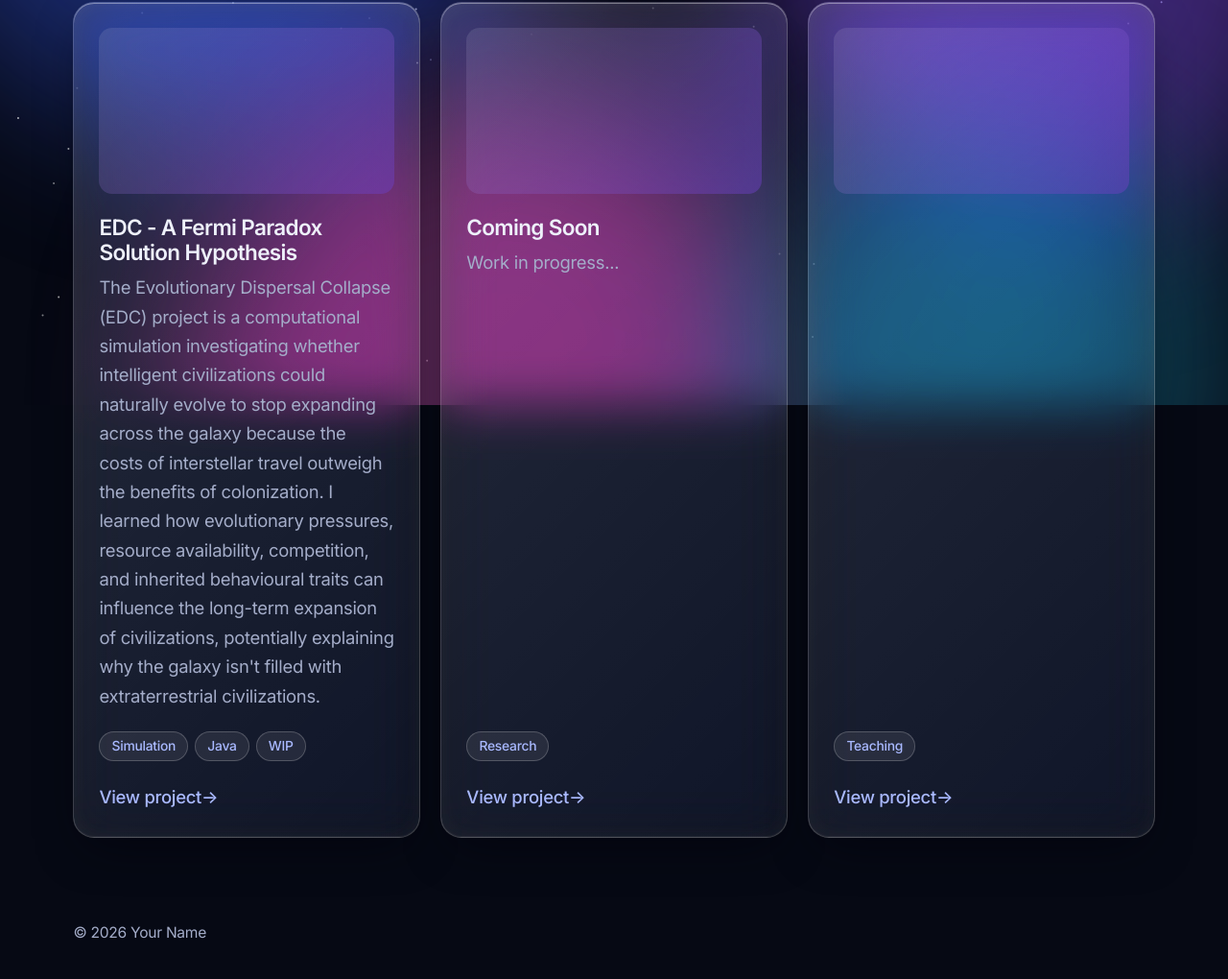
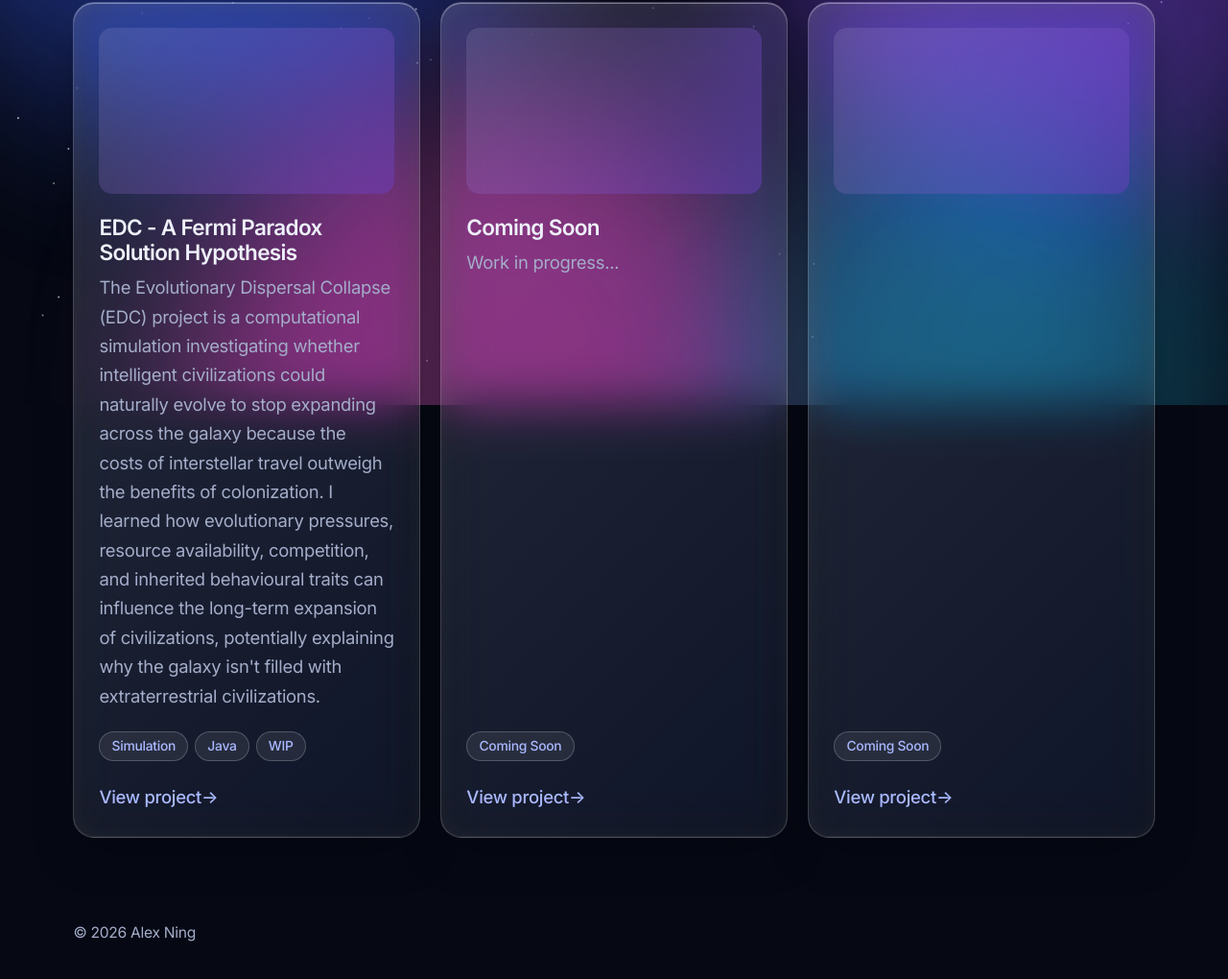
Before and after one commit to aleycn-astro/aleycnastronomy, a plain HTML site: page projects.html in a window 1280 px wide. Shown: the part 378-1398 px from the top of the page at 96% size. Drawn offline with nearby package versions, Linux system fonts and the light colour scheme.

Commit message:
projects.html

```diff
--- a/projects.html
+++ b/projects.html
@@ -51,21 +51,21 @@
       <div class="thumb"></div>
       <h3>Coming Soon</h3>
       <p>Work in progress...</p>
-      <div class="tags"><span class="tag">Research</span></div>
+      <div class="tags"><span class="tag">Coming Soon</span></div>
       <a class="more" href="#">View project</a>
     </article>
     <article class="card reveal">
       <div class="thumb"></div>
       <h3>  </h3>
       <p>  </p>
-      <div class="tags"><span class="tag">Teaching</span></div>
+      <div class="tags"><span class="tag">Coming Soon</span></div>
       <a class="more" href="#">View project</a>
     </article>
   </div>
 </main>
 
 <footer>
-  <div class="wrap">&copy; 2026 Your Name</div>
+  <div class="wrap">&copy; 2026 Alex Ning</div>
 </footer>
 
 <script src="main.js"></script>
```
